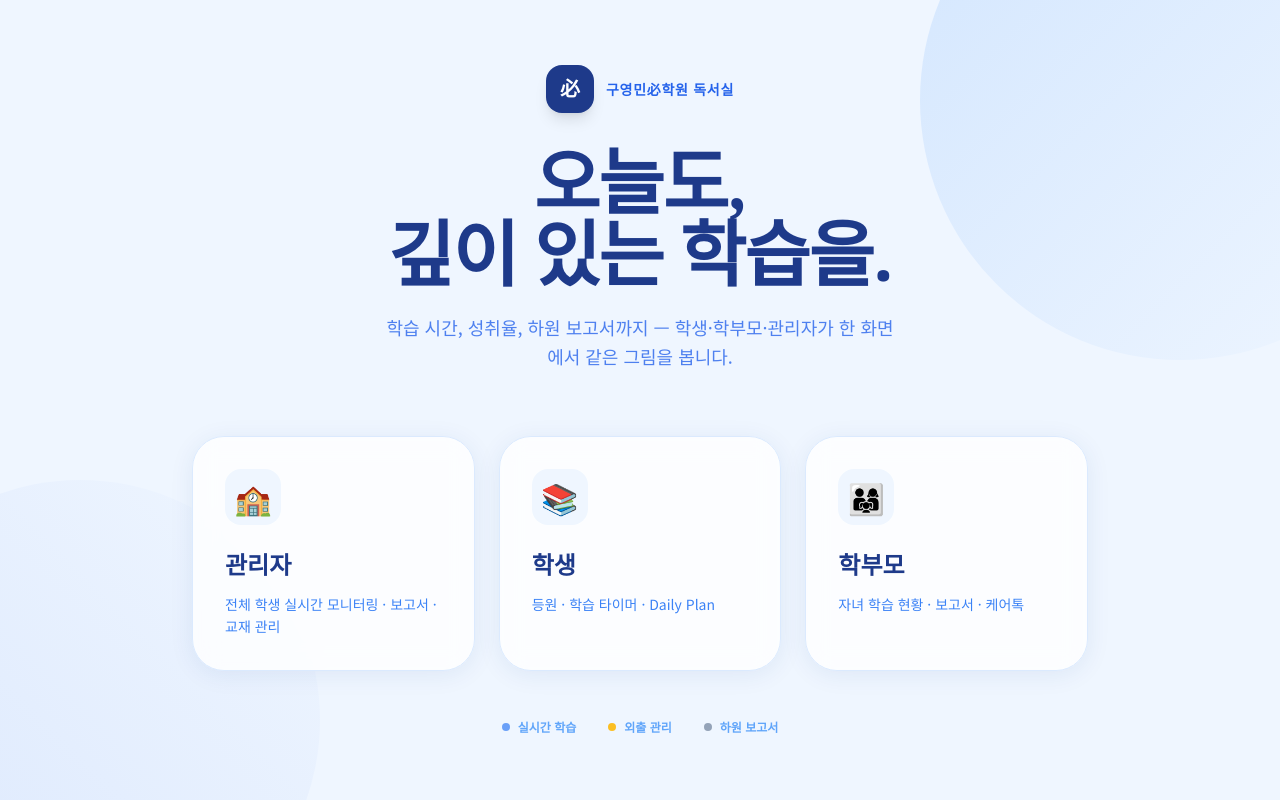
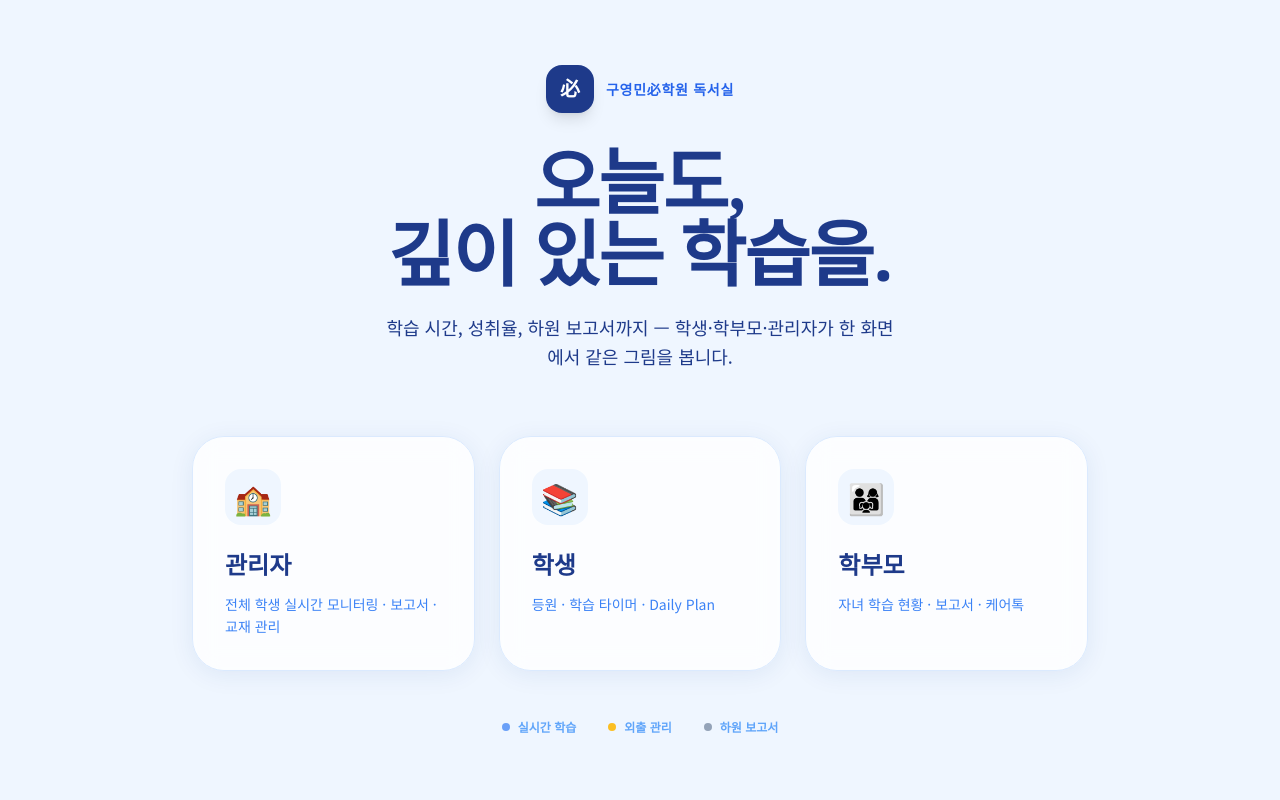
Before and after one commit to Koooyoungmin/koosca, a Next.js app: page / in a window 1280 px wide. Built offline with nearby package versions, Linux system fonts and the light colour scheme.

Commit message:
fix: CSS 변수 직접 주입 및 컴포넌트 빌드 오류 수정

```diff
--- a/app/globals.css
+++ b/app/globals.css
@@ -8,17 +8,40 @@
   :root {
     --font-serif: 'Noto Serif KR', Georgia, serif;
     --font-sans: 'Noto Sans KR', system-ui, sans-serif;
+
+    /* 블루 테마 색상 강제 정의 */
+    --brand-50: #eff6ff;
+    --brand-100: #dbeafe;
+    --brand-200: #bfdbfe;
+    --brand-300: #93c5fd;
+    --brand-400: #60a5fa;
+    --brand-500: #3b82f6;
+    --brand-600: #2563eb;
+    --brand-700: #1d4ed8;
+    --brand-800: #1e40af;
+    --brand-900: #1e3a8a;
   }
 
   body {
-    @apply bg-brand-50 text-brand-900 antialiased;
+    background-color: var(--brand-50) !important;
+    color: var(--brand-900) !important;
     font-family: var(--font-sans);
+    -webkit-font-smoothing: antialiased;
+    -moz-osx-font-smoothing: grayscale;
   }
 
   h1, h2, h3 {
     font-family: var(--font-serif);
+    color: var(--brand-900) !important;
   }
 }
+
+/* Tailwind 클래스가 적용되지 않을 경우를 대비한 백업 스타일 */
+.bg-brand-50 { background-color: var(--brand-50) !important; }
+.bg-brand-900 { background-color: var(--brand-900) !important; }
+.text-brand-900 { color: var(--brand-900) !important; }
+.text-brand-600 { color: var(--brand-600) !important; }
+.border-brand-100 { border-color: var(--brand-100) !important; }
 
 @layer utilities {
   .scrollbar-hide {
--- a/components/shared/BottomNav.tsx
+++ b/components/shared/BottomNav.tsx
@@ -42,7 +42,7 @@ interface BottomNavProps {
   role: "admin" | "student" | "parent";
 }
 
-export function BottomNav({ role }: BottomNavProps) {
+export default function BottomNav({ role }: BottomNavProps) {
   const pathname = usePathname();
   const navItems =
     role === "admin" ? adminNav : role === "student" ? studentNav : parentNav;
@@ -59,10 +59,10 @@ export function BottomNav({ role }: BottomNavProps) {
               href={item.href}
               className={cn(
                 "flex-1 flex flex-col items-center gap-1 py-3 text-xs transition-colors",
-                isActive ? "text-brand-900 font-medium" : "text-brand-400"
+                isActive ? "text-brand-600 font-bold" : "text-brand-400"
               )}
             >
-              <Icon className={cn("w-5 h-5", isActive && "text-brand-700")} />
+              <Icon className={cn("w-5 h-5", isActive && "text-brand-600")} />
               {item.label}
             </Link>
           );
--- a/components/shared/Sidebar.tsx
+++ b/components/shared/Sidebar.tsx
@@ -70,28 +70,28 @@ export default function Sidebar({ role, userName }: SidebarProps) {
   }
 
   return (
-    <aside className="hidden lg:flex w-60 flex-col bg-white border-r border-brand-100 min-h-screen flex-shrink-0">
+    <aside className="hidden lg:flex w-64 flex-col bg-white border-r border-brand-100 min-h-screen flex-shrink-0 shadow-sm">
       {/* 로고 */}
-      <div className="p-5 border-b border-brand-100">
+      <div className="p-6 border-b border-brand-50">
         <div className="flex items-center gap-3">
-          <span className="grid h-9 w-9 place-items-center rounded-xl bg-brand-900 font-serif text-base font-semibold text-brand-50 flex-shrink-0">
+          <span className="grid h-10 w-10 place-items-center rounded-2xl bg-brand-900 font-serif text-lg font-bold text-white shadow-lg shadow-brand-200 flex-shrink-0">
             必
           </span>
           <div>
-            <p className="text-xs font-semibold text-brand-800">구영민必학원</p>
-            <p className="text-[11px] text-brand-400">독서실 관리</p>
+            <p className="text-sm font-bold text-brand-900">구영민必학원</p>
+            <p className="text-[11px] text-brand-400 font-medium">독서실 관리 시스템</p>
           </div>
         </div>
       </div>
 
       {/* 사용자 정보 */}
-      <div className="px-5 py-3 border-b border-brand-100">
-        <p className="text-[10px] text-brand-400 uppercase tracking-wider">{roleLabel}</p>
-        <p className="text-sm font-semibold text-brand-800 truncate">{userName ?? "사용자"}</p>
+      <div className="px-6 py-5 bg-brand-50/30">
+        <p className="text-[10px] text-brand-400 font-bold uppercase tracking-widest mb-1">{roleLabel}</p>
+        <p className="text-sm font-bold text-brand-900 truncate">{userName ?? "사용자"}</p>
       </div>
 
       {/* 네비게이션 */}
-      <nav className="flex-1 px-2.5 py-3 space-y-0.5 overflow-y-auto">
+      <nav className="flex-1 px-4 py-6 space-y-1 overflow-y-auto">
         {navItems.map((item) => {
           const isActive = pathname === item.href;
           const isChat = item.href.endsWith("/chat") || item.href.endsWith("/caretalk");
@@ -100,19 +100,19 @@ export default function Sidebar({ role, userName }: SidebarProps) {
               key={item.href}
               href={item.href}
               className={cn(
-                "flex items-center gap-2.5 px-3 py-2.5 rounded-xl text-[13px] transition-all",
+                "flex items-center gap-3 px-4 py-3 rounded-2xl text-[13px] transition-all duration-200",
                 isActive
-                  ? "bg-brand-700 text-white font-semibold"
-                  : "text-brand-600 hover:bg-brand-50 hover:text-brand-900"
+                  ? "bg-brand-900 text-white font-bold shadow-md shadow-brand-200"
+                  : "text-brand-500 hover:bg-brand-50 hover:text-brand-900 font-medium"
               )}
             >
-              <div className={cn(isActive ? "text-white" : "text-brand-500")}>
+              <div className={cn(isActive ? "text-white" : "text-brand-400 group-hover:text-brand-600")}>
                 {item.icon}
               </div>
               <span className="flex-1 truncate">{item.label}</span>
               {isChat && !isActive && (
-                <span className="text-[10px] bg-brand-100 text-brand-600 rounded-full px-1.5 py-0.5 flex-shrink-0">
-                  대화
+                <span className="text-[10px] bg-brand-100 text-brand-600 font-bold rounded-full px-2 py-0.5 flex-shrink-0">
+                  LIVE
                 </span>
               )}
             </Link>
@@ -121,10 +121,10 @@ export default function Sidebar({ role, userName }: SidebarProps) {
       </nav>
 
       {/* 로그아웃 */}
-      <div className="p-2.5 border-t border-brand-100">
+      <div className="p-4 border-t border-brand-50">
         <button
           onClick={handleLogout}
-          className="flex w-full items-center gap-2.5 px-3 py-2.5 rounded-xl text-[13px] text-brand-400 hover:bg-red-50 hover:text-red-600 transition-all"
+          className="flex w-full items-center gap-3 px-4 py-3 rounded-2xl text-[13px] text-brand-400 hover:bg-red-50 hover:text-red-600 font-medium transition-all"
         >
           <LogOut className="w-5 h-5" />
           로그아웃
--- a/tailwind.config.ts
+++ b/tailwind.config.ts
@@ -2,25 +2,24 @@ import type { Config } from "tailwindcss";
 
 const config: Config = {
   content: [
+    "./app/**/*.{js,ts,jsx,tsx,mdx}",
     "./pages/**/*.{js,ts,jsx,tsx,mdx}",
     "./components/**/*.{js,ts,jsx,tsx,mdx}",
-    "./app/**/*.{js,ts,jsx,tsx,mdx}",
   ],
-  important: true,
   theme: {
     extend: {
       colors: {
         brand: {
-          50:  "#eff6ff",
-          100: "#dbeafe",
-          200: "#bfdbfe",
-          300: "#93c5fd",
-          400: "#60a5fa",
-          500: "#3b82f6",
-          600: "#2563eb",
-          700: "#1d4ed8",
-          800: "#1e40af",
-          900: "#1e3a8a",
+          50:  "var(--brand-50)",
+          100: "var(--brand-100)",
+          200: "var(--brand-200)",
+          300: "var(--brand-300)",
+          400: "var(--brand-400)",
+          500: "var(--brand-500)",
+          600: "var(--brand-600)",
+          700: "var(--brand-700)",
+          800: "var(--brand-800)",
+          900: "var(--brand-900)",
         },
         status: {
           study:  "#3b82f6",
```
